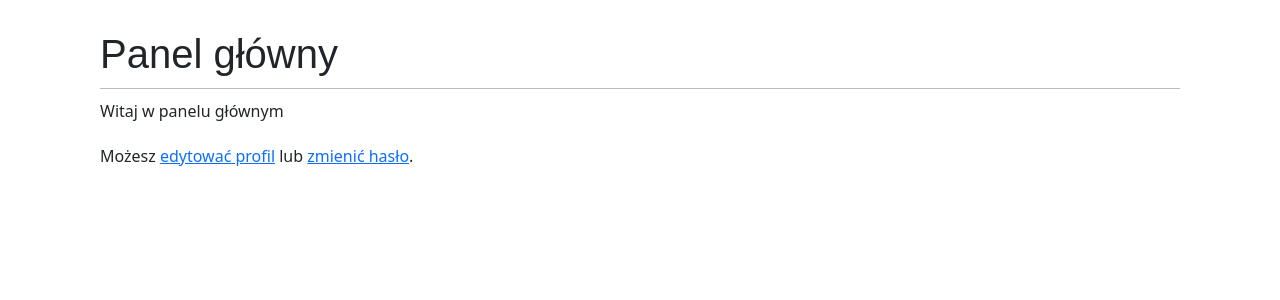
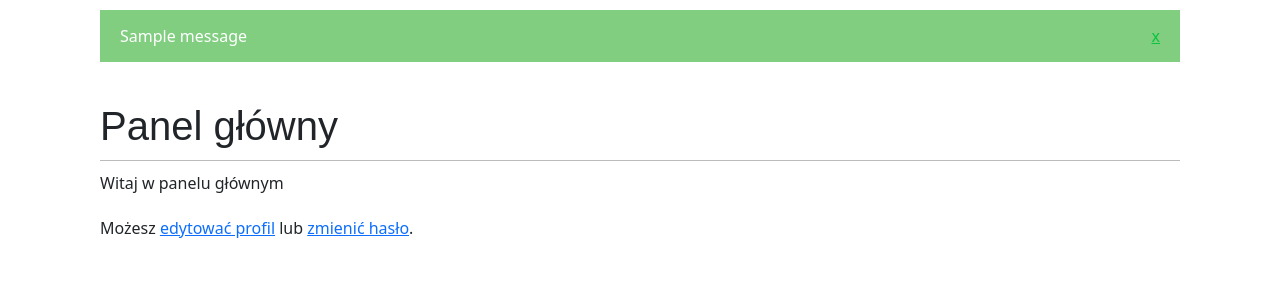
Before and after one commit to LinuxKyrios/SelcorStoreDjango, a Django app: page /account/ in a window 1280 px wide. Shown: the part 54-354 px from the top of the page. Run offline with Django 3.2, Linux system fonts and the light colour scheme; a user stored in the database is signed in; one stand-in notice (Sample message) is shown; some web fonts are replaced.

Commit message:
Added messages framework to views.py file and base.html template

```diff
--- a/selcorstore/account/templates/base.html
+++ b/selcorstore/account/templates/base.html
@@ -35,6 +35,17 @@
             {% endif %}
         </span>
     </div>
+
+    {% if messages %}
+        <ul class="messages">
+            {% for message in messages %}
+                <li class="{{ message.tags }}">
+                    {{ message|safe }}
+                        <a href="#" class="close">x</a>
+                </li>
+            {% endfor %}
+        </ul>
+    {% endif %}
     <div id="content">
         {% block content %}
         {% endblock %}
--- a/selcorstore/account/views.py
+++ b/selcorstore/account/views.py
@@ -4,6 +4,7 @@ from django.contrib.auth import authenticate, login
 from django.contrib.auth.decorators import login_required
 from .forms import LoginForm, UserRegistrationForm, UserEditForm, ProfileEditForm
 from .models import Profile
+from django.contrib import messages
 
 
 # View created for user login with authentication
@@ -72,6 +73,10 @@ def edit(request):
         if user_form.is_valid() and profile_form.is_valid():
             user_form.save()
             profile_form.save()
+            messages.success(request, 'Uaktualnianie profilu '
+                                      'zakończyło się sukcesem.')
+        else:
+            messages.success(request, 'Wystąpił błąd podczas uaktualniania profilu.')
     else:
         user_form = UserEditForm(instance=request.user)
         profile_form = ProfileEditForm(instance=request.user.profile)
```
